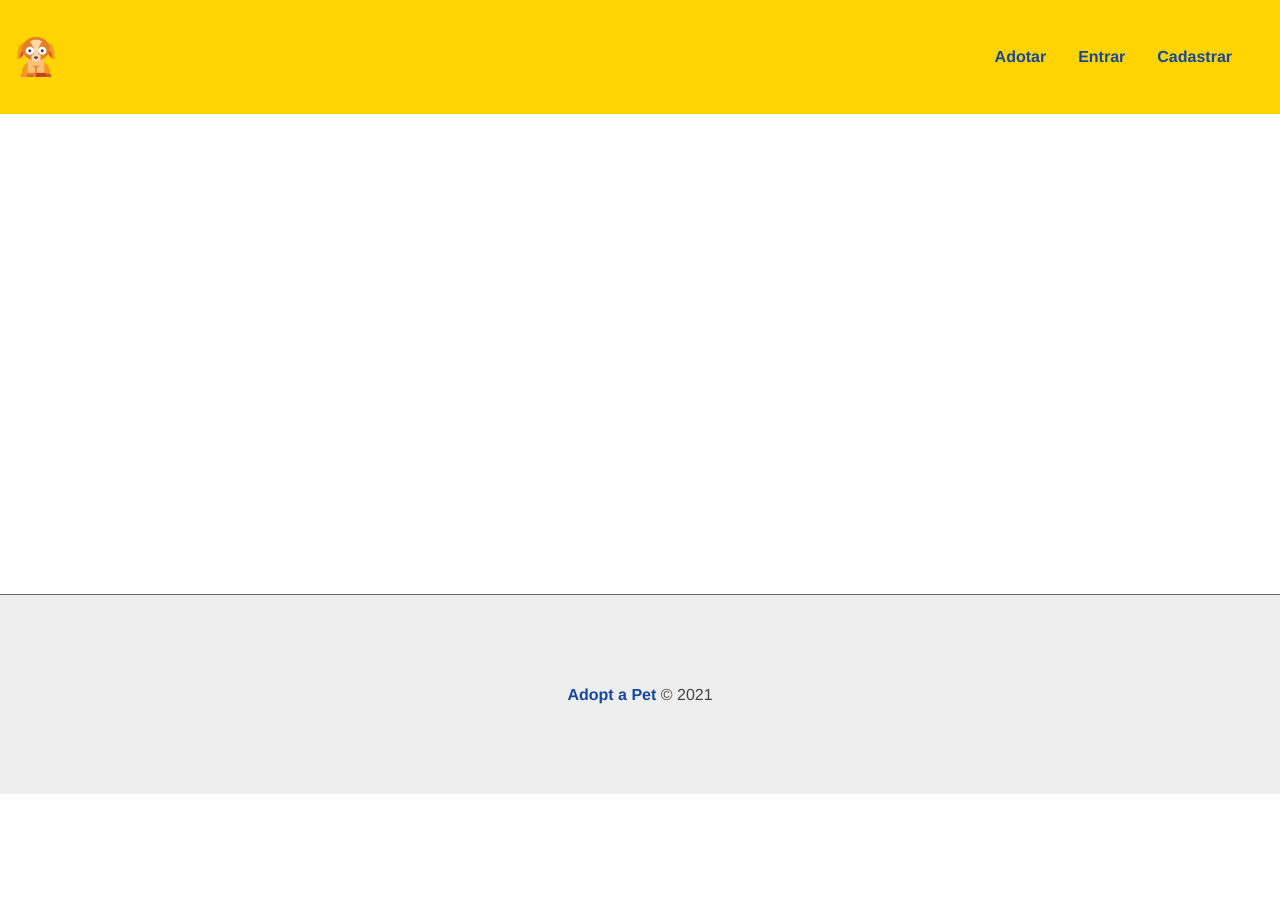
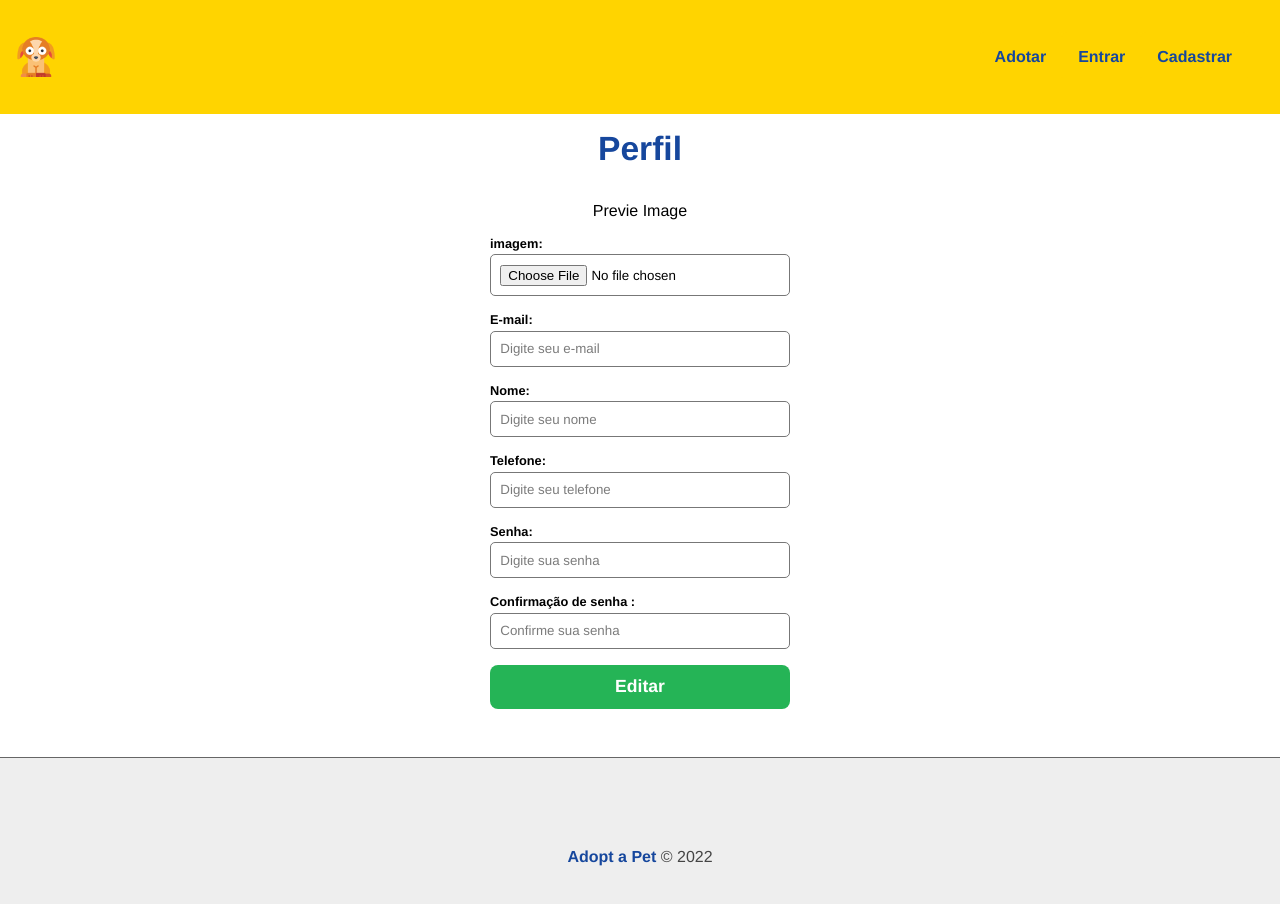
Before and after one commit to Felipe118/Adopt-A-Pet, a React (Create React App) app in the folder frontend/: page /user/profile in a window 1280 px wide. Shown: the top 904 px of the page. Before the commit the page ends 800 px from the top, so only its background shows below. Built offline with nearby package versions, Linux system fonts and the light colour scheme.

Commit message:
Criaçao do layout para ediçao de perfil

```diff
--- a/frontend/src/App.js
+++ b/frontend/src/App.js
@@ -9,6 +9,7 @@ import Message  from './components/layouts/Message'
 import Login from './components/page/Auth/Login'
 import Register from './components/page/Auth/Register'
 import Home from './components/page/Home'
+import Profile from './components/page/User/Profile'
 
 //context
 import { UserProvider  } from './context/UserContext'
@@ -24,6 +25,7 @@ function App() {
           <Route path="/login" element={ <Login/>} />
           <Route path="/register" element={  <Register/>} />
           <Route path="/" element={ <Home/>}/>
+          <Route path="/user/profile" element={ <Profile/>}/>
         </Routes>
         </Container>
       <Footer/>
--- a/frontend/src/components/layouts/Footer.js
+++ b/frontend/src/components/layouts/Footer.js
@@ -7,7 +7,7 @@ function Footer() {
             <p>
                 <span className="bold">
                     Adopt a Pet
-                </span> &copy; 2021
+                </span> &copy; 2022
             </p>
         </footer>
     )
--- a/frontend/src/components/layouts/Navbar.js
+++ b/frontend/src/components/layouts/Navbar.js
@@ -26,6 +26,9 @@ function Navbar() {
             {
                 authenticated ? (
                 <>
+                    <li className={styles.navbar}>
+                        <Link to='/user/profile'>Perfil</Link>
+                    </li>
                     <li onClick={logout} className={styles.navbar}>Sair</li>
                 </>
                 ) : (<>
--- /dev/null
+++ b/frontend/src/components/page/User/Profile.js
@@ -0,0 +1,86 @@
+import {useState,useEffect } from 'react'
+import formStyles from '../../form/Form.module.css'
+import styles from "./Profile.module.css"
+
+import Input from '../../form/input'
+import { UserProvider } from '../../../context/UserContext'
+
+
+
+function Profile() {
+    const [user,setUser] = useState({})
+
+    function handleChange(){
+
+    }
+    function onFileChange(){
+
+    }
+
+    return (
+
+        <section>
+            <div className={styles.profile_header}>
+                <h1>Perfil</h1>
+                <p>Previe Image</p>
+            </div>
+
+            <form className={formStyles.form_container}>
+                <Input
+                  text="imagem"
+                  type="file"
+                  name="image"
+                  handleOnChange={onFileChange}
+                />
+
+                 <Input
+                  text="E-mail"
+                  type="email"
+                  name="email"
+                  placeholder="Digite seu e-mail"
+                  handleOnChange={handleChange}
+                  value={user.email || ''}
+                />
+
+                 <Input
+                   text="Nome"
+                   type="text"
+                   name="name"
+                   placeholder="Digite seu nome"
+                   handleOnChange={handleChange}
+                   value={user.email || ''}
+                />
+
+                  <Input
+                   text="Telefone"
+                   type="text"
+                   name="phone"
+                   placeholder="Digite seu telefone"
+                   handleOnChange={handleChange}
+                   value={user.email || ''}
+                />
+
+                  <Input
+                   text="Senha"
+                   type="password"
+                   name="password"
+                   placeholder="Digite sua senha"
+                   handleOnChange={handleChange}
+                   value={user.email || ''}
+                />
+
+                  <Input
+                   text="Confirmação de senha "
+                   type="password"
+                   name="confirmpassword"
+                   placeholder="Confirme sua senha"
+                   handleOnChange={handleChange}
+                />
+
+                <input type="submit" value="Editar"/>
+
+            </form>
+        </section>
+    )
+}
+export default Profile
--- /dev/null
+++ b/frontend/src/components/page/User/Profile.module.css
@@ -0,0 +1,4 @@
+.profile_header{
+    text-align: center;
+    margin-bottom: 1em;
+}
```
